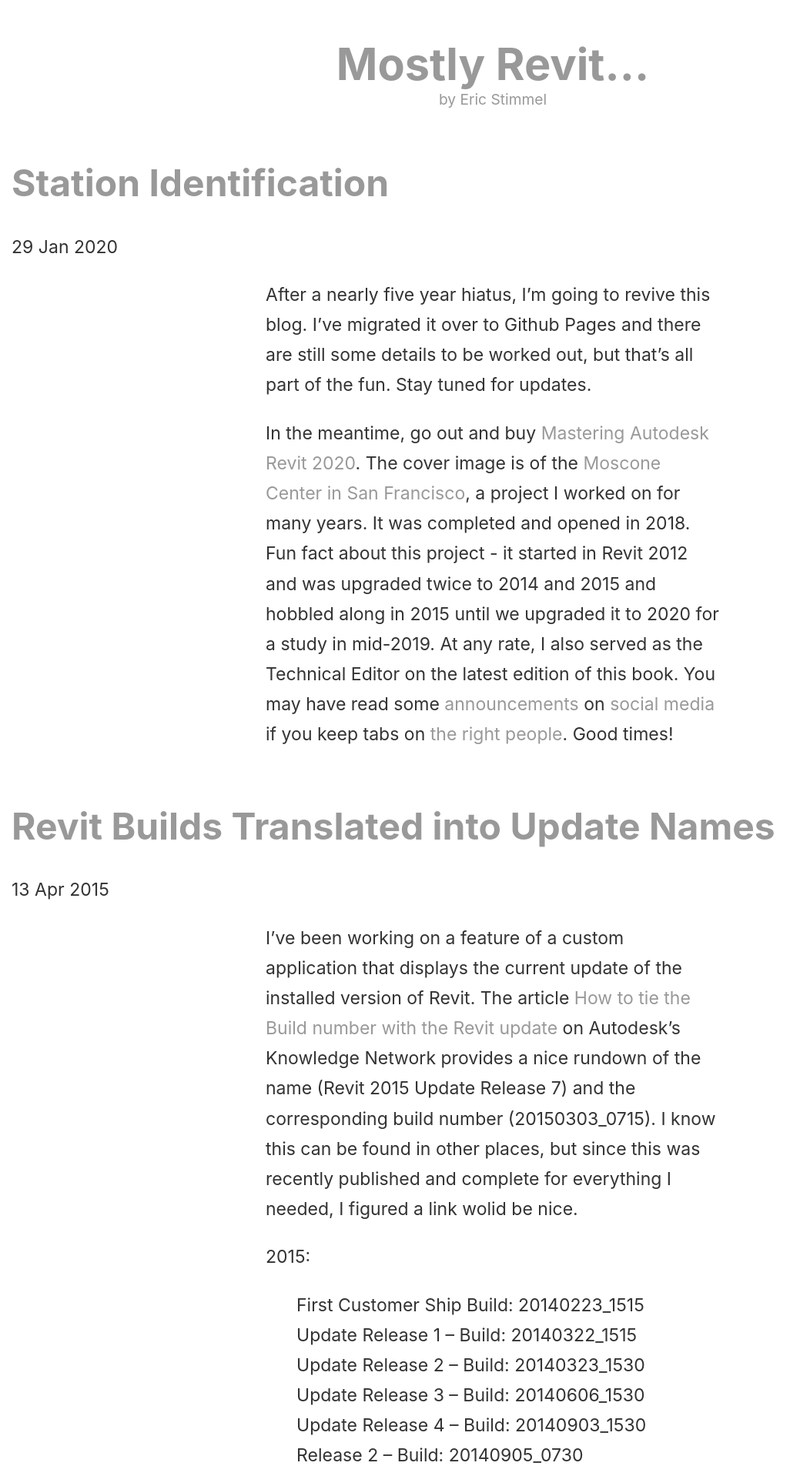
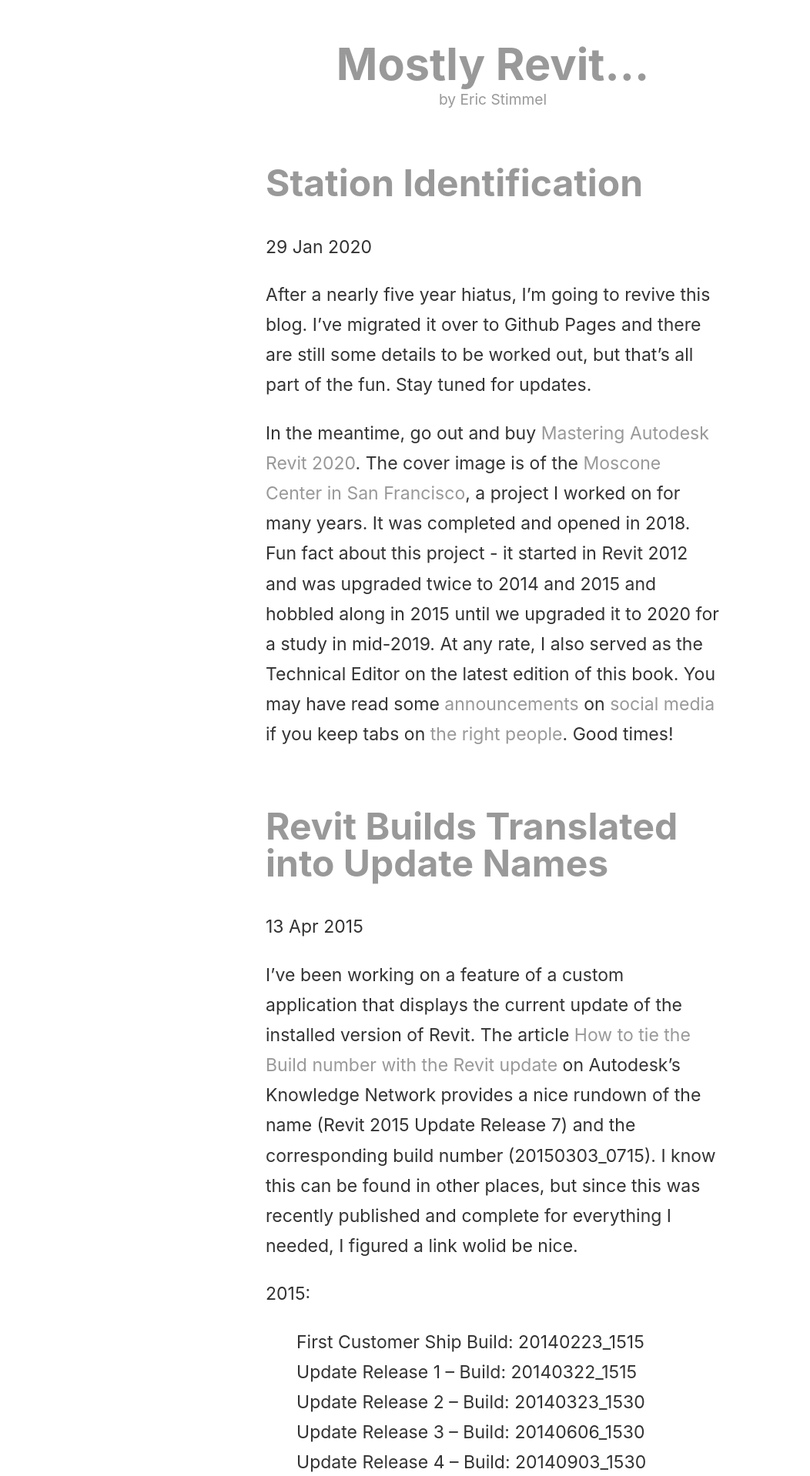
Before and after one commit to estimmel/mostly-revit-blog, a Jekyll site: the page built from index.html, in a window 1280 px wide. Shown: the top 1918 px of the page at 77% size, without its empty margins (0-1052 px from the left). Built offline with Jekyll 4.4.1, drawn with Linux system fonts in a browser that asks for light colours; the list of posts is cut into pages by our own code.

Commit message:
undo calculated width

```diff
--- a/css/main.css
+++ b/css/main.css
@@ -1,5 +1,5 @@
 body {
-    width: calc(100vw - 30px);
+    width: 590px;
     margin: auto;
 	line-height: 1.7em;
 	font-family: -apple-system, BlinkMacSystemFont, "Helvetica Neue", Helvetica, sans-serif;
```
